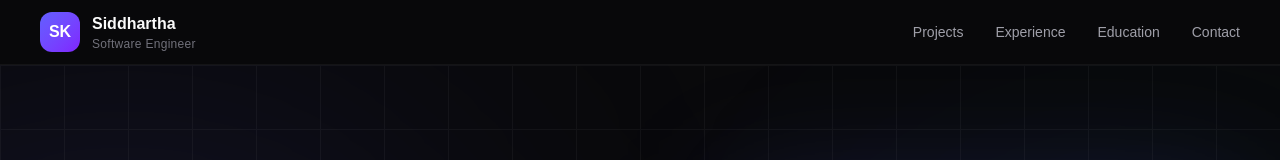
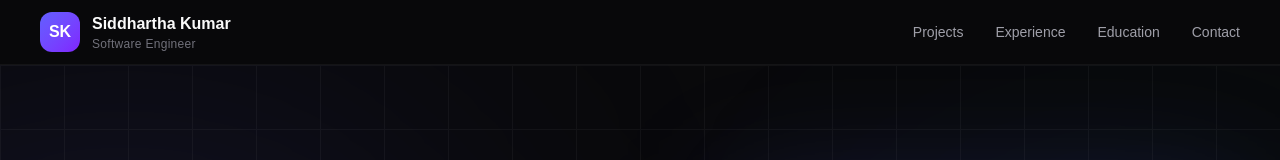
Before and after one commit to devsiddhartha31/devsiddhartha31.github.io, a Next.js app: page / in a window 1280 px wide. Shown: the top 160 px of the page. Built offline with nearby package versions, Linux system fonts and the light colour scheme.

Commit message:
updated Navbar.tsx to use navbar.ts instead of hardcoded text

```diff
--- a/components/layout/Navbar.tsx
+++ b/components/layout/Navbar.tsx
@@ -5,6 +5,7 @@ import Button from "@/components/ui/Button";
 
 import { navigation } from "@/data/navigation";
 import { routes } from "@/data/routes";
+import { navbar } from "@/data/navbar";
 
 export default function Navbar() {
   return (
@@ -16,16 +17,16 @@ export default function Navbar() {
             className="flex items-center gap-3"
           >
             <div className="flex h-10 w-10 items-center justify-center rounded-xl bg-gradient-to-br from-indigo-500 to-violet-600 font-bold text-white">
-              SK
+              {navbar.logo}
             </div>
 
             <div className="hidden sm:block">
               <p className="font-semibold">
-                Siddhartha
+                {navbar.heading}
               </p>
 
               <p className="text-xs tracking-wide text-zinc-500">
-                Software Engineer
+                {navbar.sub_heading}
               </p>
             </div>
           </Link>
--- /dev/null
+++ b/data/navbar.ts
@@ -0,0 +1,5 @@
+export const navbar = {
+  logo: "SK",
+  heading: "Siddhartha Kumar",
+  sub_heading: "Software Engineer"
+}
```
